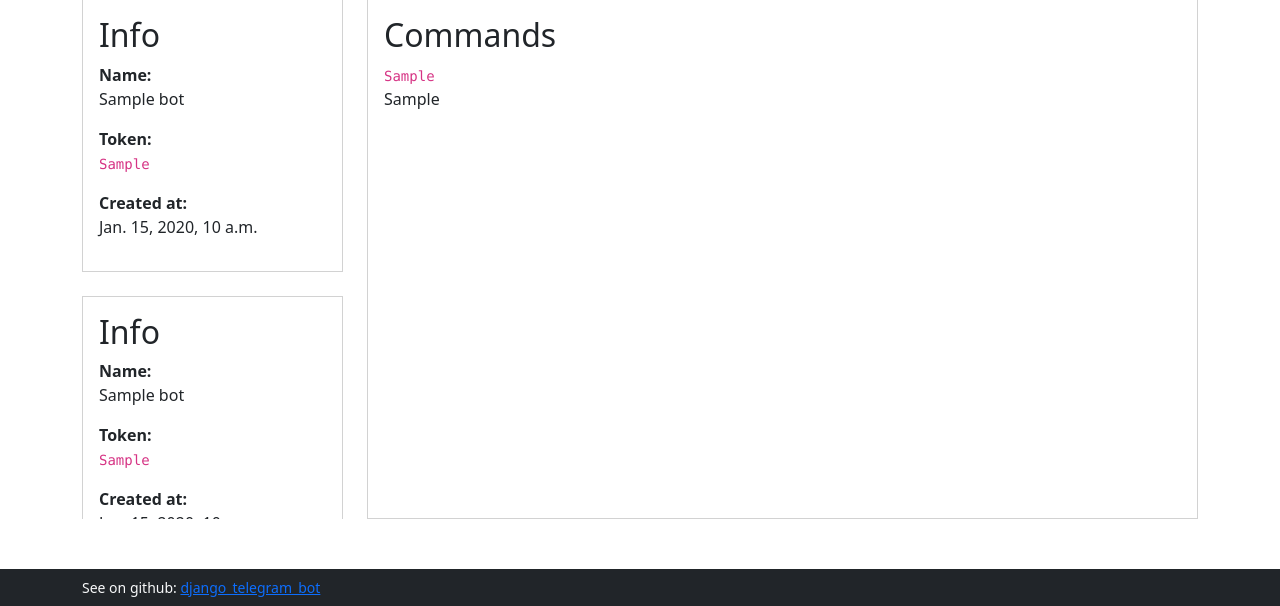
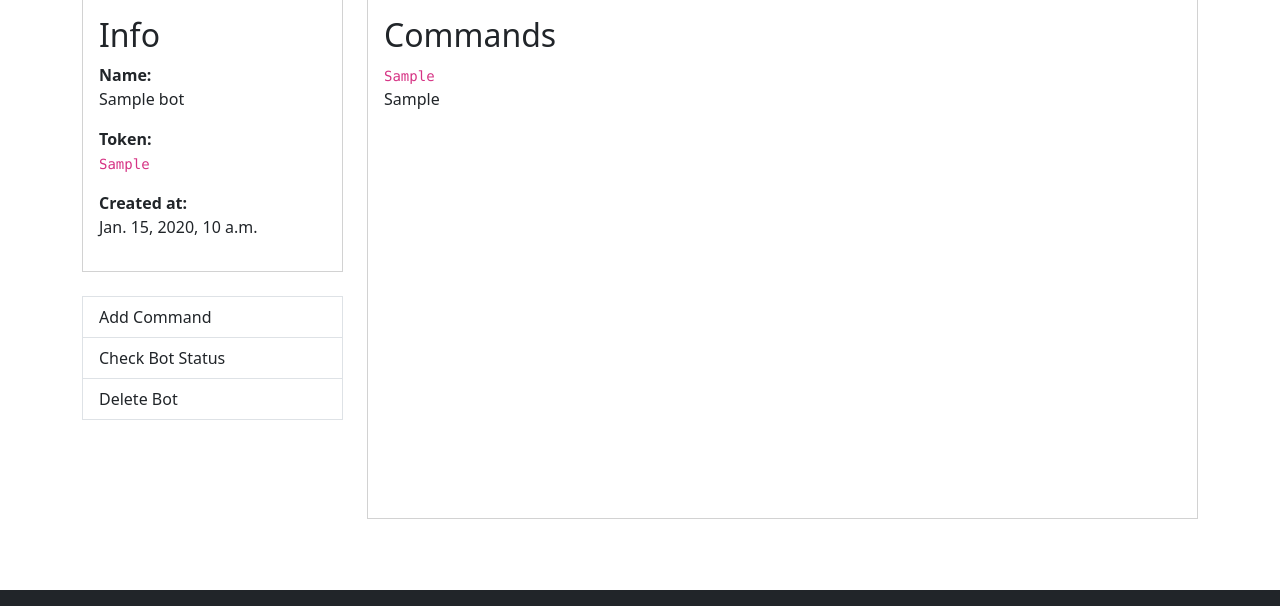
Before and after one commit to almazkun/django_telegram_bot, a Django app: page /bots/00000000-0000-0000-0000-000000000001/ in a window 1280 px wide. Shown: the part 194-800 px from the top of the page. Run offline with Django 5.2, Linux system fonts and the light colour scheme; a user stored in the database is signed in; tables that the repository leaves empty hold one stand-in row (values such as "Sample post"); some libraries are stand-ins or nearby versions.

Commit message:
bot management

```diff
--- a/dtb/templates/dtb/includes/bot_detail.html
+++ b/dtb/templates/dtb/includes/bot_detail.html
@@ -28,25 +28,12 @@
                 </p>
             </div>
         </div>
-        <div class="card rounded-0  mb-4">
-            <div class="card-body">
-                <h2 class="card-title">Info</h2>
-                <p>
-                    <strong>Name:</strong>
-                    <br>
-                    {{ bot.name }}
-                </p>
-                <p>
-                    <strong>Token:</strong>
-                    <br>
-                    <code>{{ bot.auth_token }}</code>
-                </p>
-                <p>
-                    <strong>Created at:</strong>
-                    <br>
-                    {{ bot.created_at }}
-                </p>
-            </div>
+        <div class="rounded-0  mb-4">
+            <ul class="list-group list-group-flush border rounded-0">
+                <li class="list-group-item list-group-item-action">Add Command</li>
+                <li class="list-group-item list-group-item-action">Check Bot Status</li>
+                <li class="list-group-item list-group-item-action">Delete Bot</li>
+            </ul>
         </div>
     </div>
     <div class="col-md-9 overflow-scroll mb-4">
--- a/dtb/templates/includes/footer.html
+++ b/dtb/templates/includes/footer.html
@@ -1,5 +1,2 @@
 <footer class="navbar bg-dark fixed-bottom">
-    <div class="container small text-light">
-        <span>See on github: <a href="https://github.com/almazkun/django_telegram_bot">django_telegram_bot</a></span>
-    </div>
 </footer>
```
